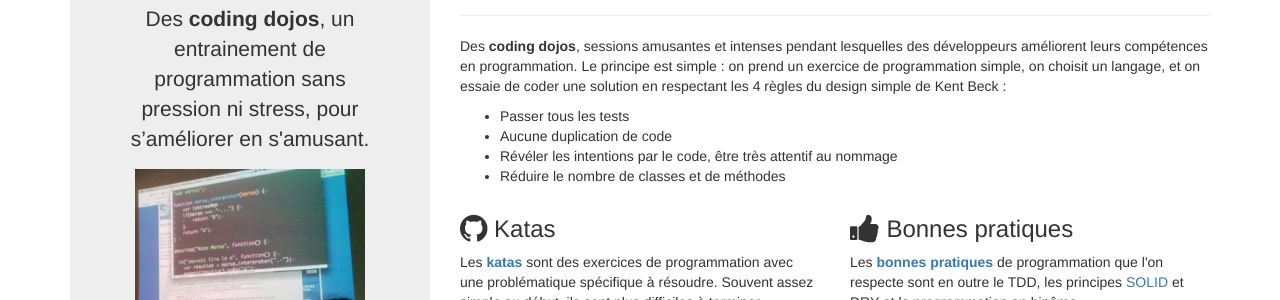
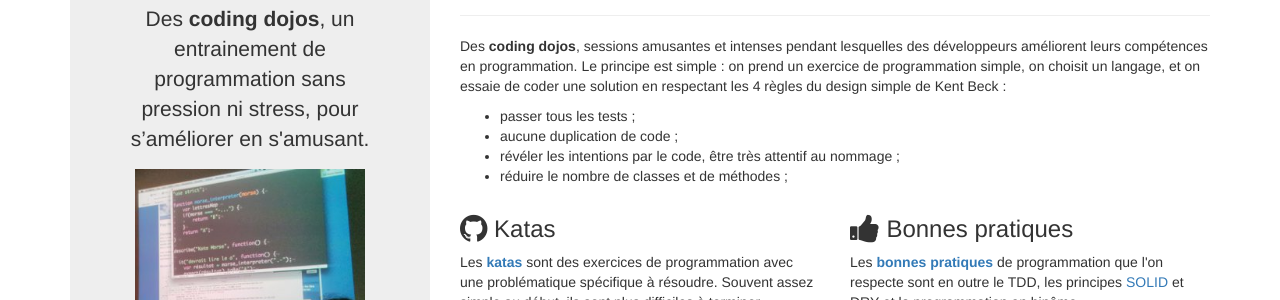
Before and after one commit to okiwi/okiwi.org, a Jekyll site: the page built from index.html, in a window 1280 px wide. Shown: the part 835-1135 px from the top of the page. Built offline with Jekyll 4.4.1, drawn with Linux system fonts in a browser that asks for light colours; nearby versions of some CDN libraries; Markdown is read by kramdown in place of the engine named in the settings; some of the changed lines change nothing that is shown.

Commit message:
FIX syntaxe de la liste

```diff
--- a/index.html
+++ b/index.html
@@ -152,10 +152,10 @@ title: Okiwi
                     une solution en respectant les 4 règles du design simple de Kent Beck&nbsp;:
                 </p>
                 <ul>
-                    <li>Passer tous les tests</li>
-                    <li>Aucune duplication de code</li>
-                    <li>Révéler les intentions par le code, être très attentif au nommage</li>
-                    <li>Réduire le nombre de classes et de méthodes</li>
+                    <li>passer tous les tests&nbsp;;</li>
+                    <li>aucune duplication de code&nbsp;;</li>
+                    <li>révéler les intentions par le code, être très attentif au nommage&nbsp;;</li>
+                    <li>réduire le nombre de classes et de méthodes&nbsp;;</li>
                 </ul>
             </div>
         </div>
```
